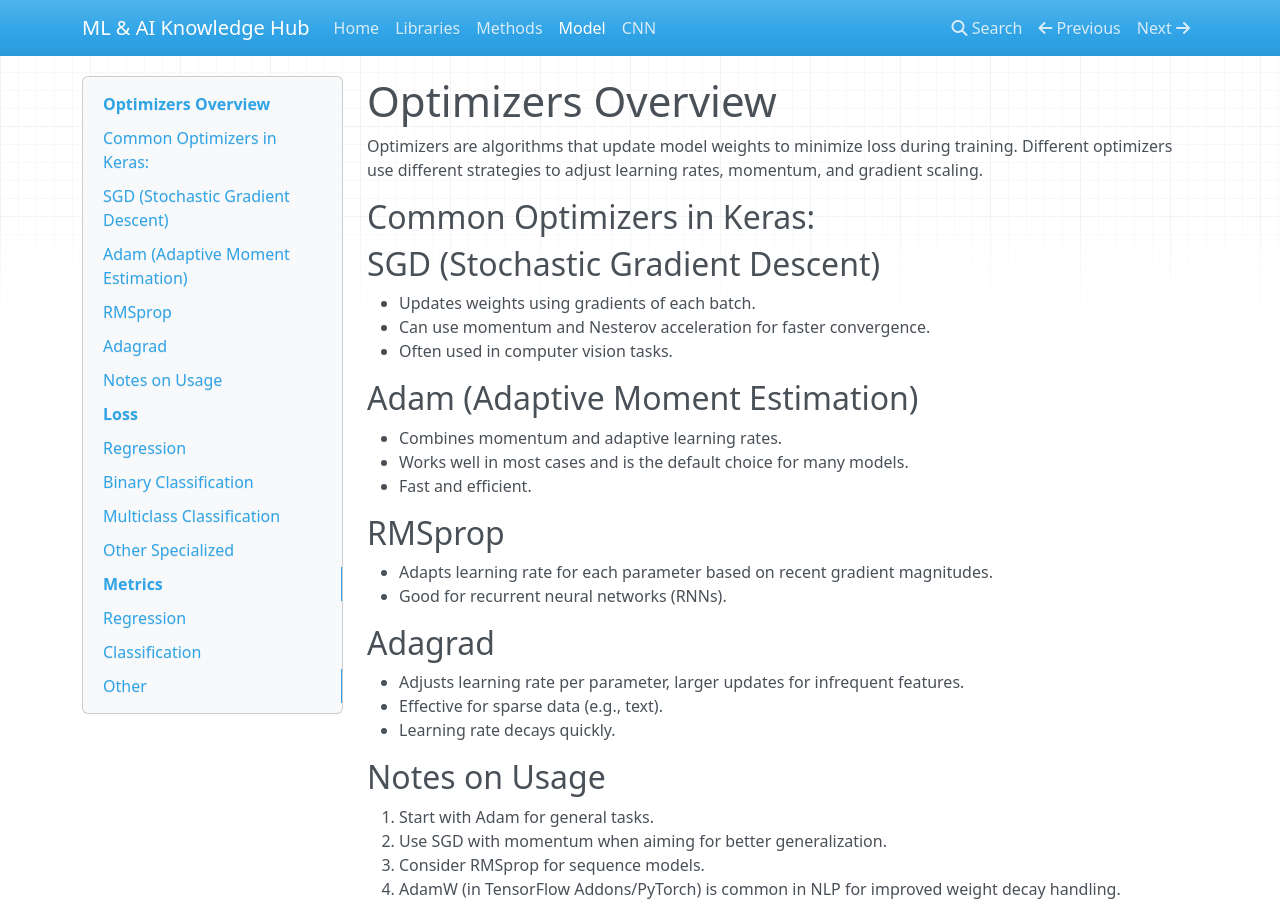
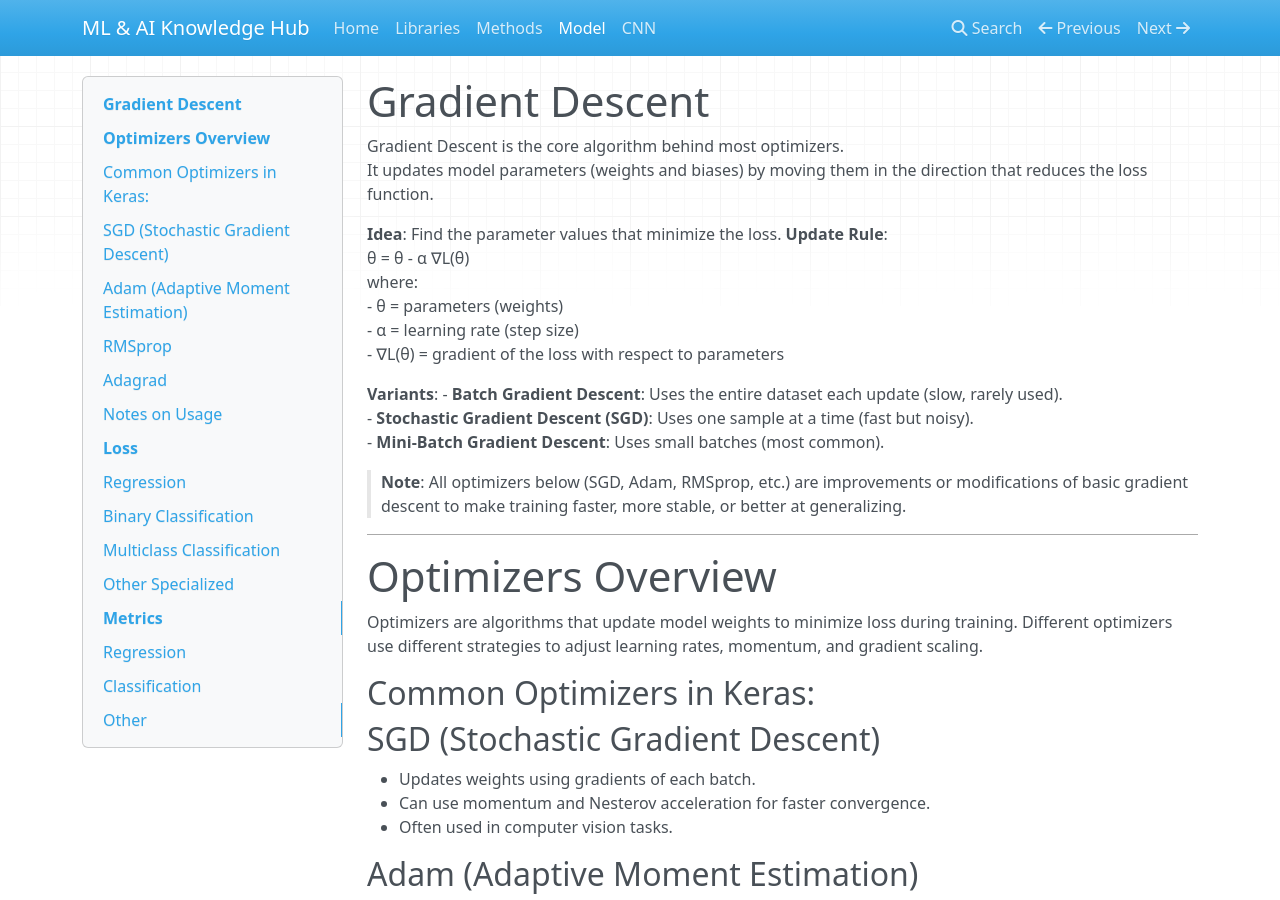
Before and after one commit to Medyan-Naser/machine_learning_projects, an MkDocs documentation site: the page built from docs/optimizers.md, in a window 1280 px wide and 900 px high. Built offline with MkDocs 1.6.1, drawn with Linux system fonts in a browser that asks for light colours; nearby versions of some CDN libraries.

Commit message:
Add more docs on Gradient Descent

```diff
--- a/docs/optimizers.md
+++ b/docs/optimizers.md
@@ -1,3 +1,25 @@
+# Gradient Descent
+
+Gradient Descent is the core algorithm behind most optimizers.
+It updates model parameters (weights and biases) by moving them in the direction that reduces the loss function.
+
+**Idea**: Find the parameter values that minimize the loss.
+**Update Rule**:
+  θ = θ - α ∇L(θ)
+where:
+  - θ = parameters (weights)
+  - α = learning rate (step size)
+  - ∇L(θ) = gradient of the loss with respect to parameters
+
+**Variants**:
+  - **Batch Gradient Descent**: Uses the entire dataset each update (slow, rarely used).
+  - **Stochastic Gradient Descent (SGD)**: Uses one sample at a time (fast but noisy).
+  - **Mini-Batch Gradient Descent**: Uses small batches (most common).
+
+> **Note**: All optimizers below (SGD, Adam, RMSprop, etc.) are improvements or modifications of basic gradient descent to make training faster, more stable, or better at generalizing.
+
+---
+
 # Optimizers Overview
 
 Optimizers are algorithms that update model weights to minimize loss during training. Different optimizers use different strategies to adjust learning rates, momentum, and gradient scaling.
@@ -32,6 +54,8 @@ Optimizers are algorithms that update model weights to minimize loss during trai
 3. Consider RMSprop for sequence models.
 4. AdamW (in TensorFlow Addons/PyTorch) is common in NLP for improved weight decay handling.
 
+---
+
 # Loss
 Measures how well the model fits the data (to minimize).
 
@@ -55,6 +79,8 @@ Measures how well the model fits the data (to minimize).
 - `kullback_leibler_divergence`: Measures difference between probability distributions.
 - `cosine_proximity`: Maximizes similarity between predicted and true vectors.
 
+---
+
 # Metrics
 Track model performance during training/testing (for monitoring, not optimization).
 
```
